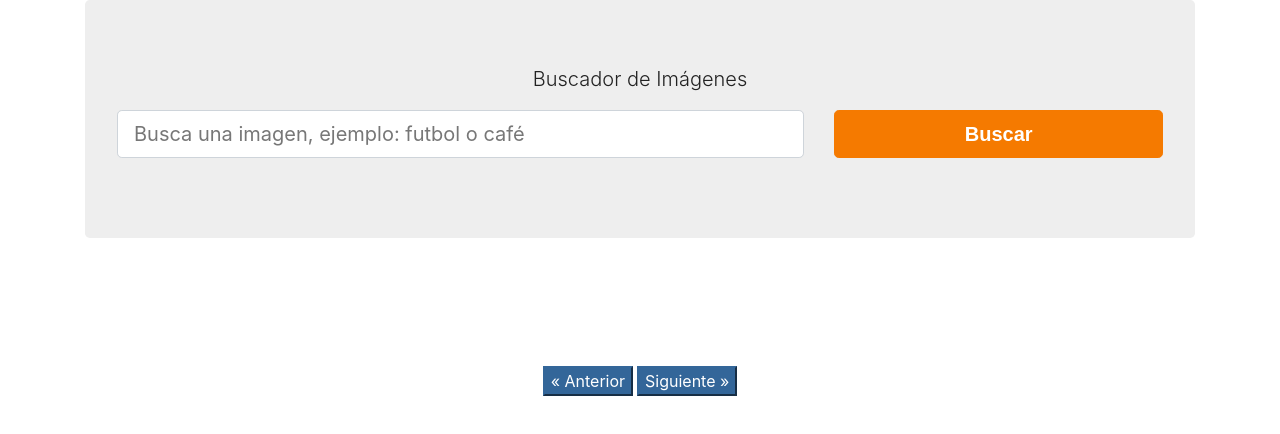
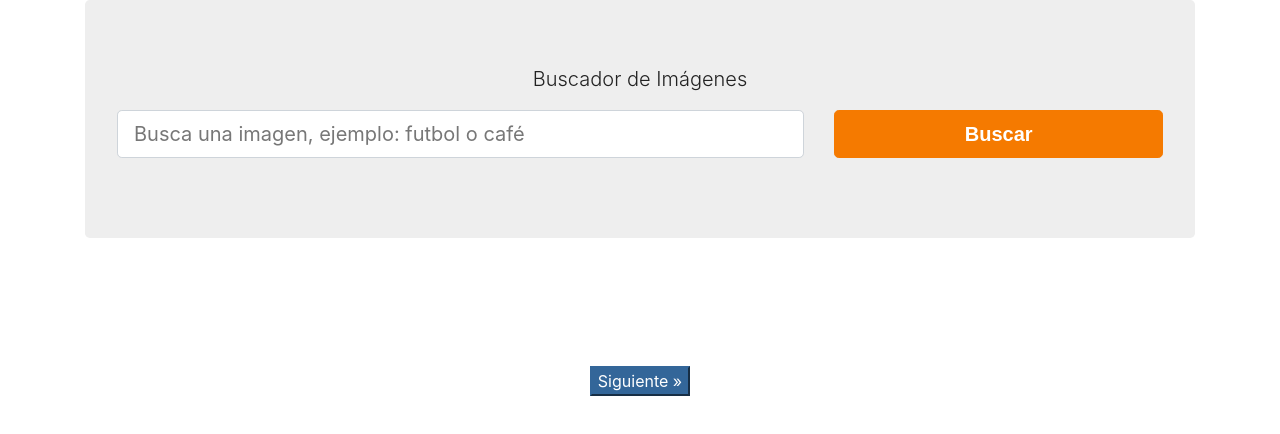
Before and after one commit to codigoconjuan/react_pixabay, a React (Create React App) app: page / in a window 1280 px wide. Shown: the top 434 px of the page. Built offline with nearby package versions, Linux system fonts and the light colour scheme; a web font is replaced by a local one.

Commit message:
finalizando el proyecto

```diff
--- a/src/App.js
+++ b/src/App.js
@@ -16,7 +16,7 @@
 
         const imagenesPorPagina = 30;
         const key = '1732750-d45b5378879d1e877cd1d35a6';
-        const url = `https://pixabay.com/api/?key=${key}&q=${busqueda}&per_page=${imagenesPorPagina}`;
+        const url = `https://pixabay.com/api/?key=${key}&q=${busqueda}&per_page=${imagenesPorPagina}&page=${paginaactual}`;
 
         const respuesta = await fetch(url);
         const resultado = await respuesta.json();
@@ -26,9 +26,13 @@
         // calcular el total de paginas
         const calcularTotalPaginas = Math.ceil(resultado.totalHits / imagenesPorPagina );
         guardarTotalPaginas(calcularTotalPaginas);
+
+        // Mover la pantalla hacia arriba
+        const jumbotron = document.querySelector('.jumbotron');
+        jumbotron.scrollIntoView({ behavior: 'smooth' })
     }
     consultarApi();
-  }, [busqueda])
+  }, [busqueda, paginaactual])
 
   // definir la página anterior
   const paginaAnterior = () => {
@@ -63,17 +67,21 @@
             imagenes={imagenes}
           />
 
+          { (paginaactual === 1) ? null : (
             <button
                 type="button"
                 className="bbtn btn-info mr-1"
                 onClick={paginaAnterior}
             >&laquo; Anterior </button>
+          ) }
 
+          { (paginaactual === totalpaginas) ? null : (
             <button
               type="button"
               className="bbtn btn-info"
               onClick={paginaSiguiente}
             >Siguiente &raquo;</button>
+          ) }
       </div>
     </div>
   );
```
Lines whose indentation alone changed are shown as unchanged.
